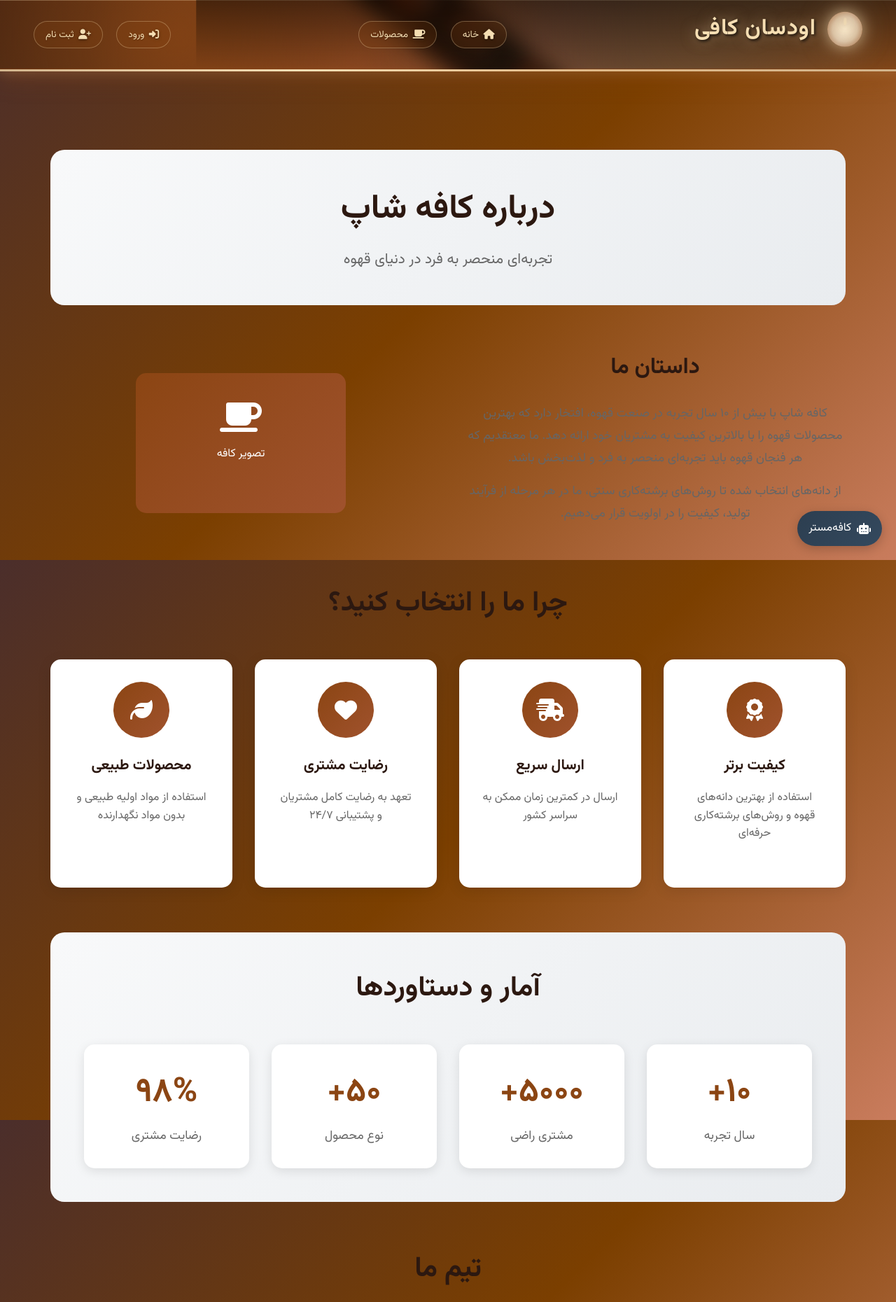
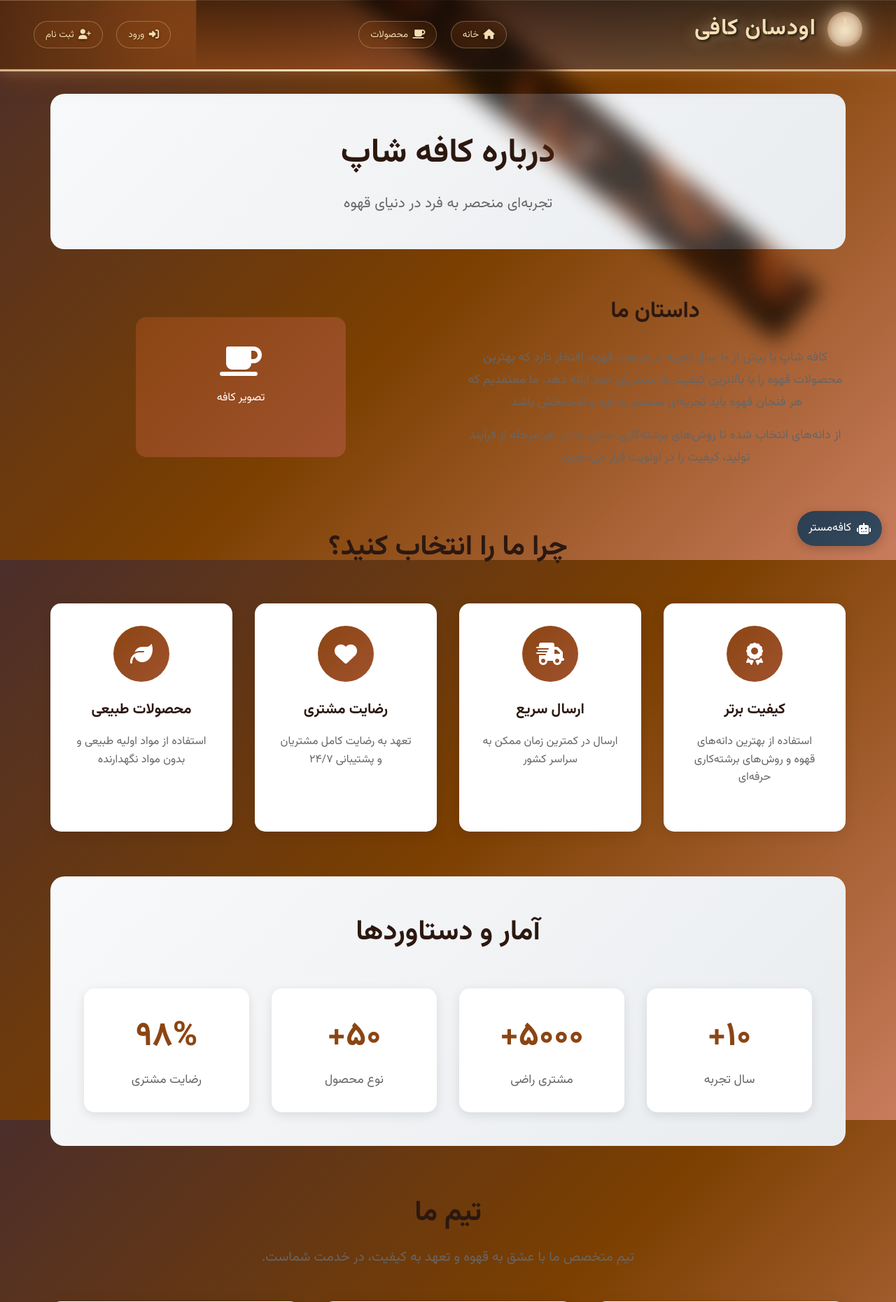
Before and after one commit to Alibagheri8813/OodsanCoffeeShop, a Django app: page /shop/about/ in a window 1280 px wide. Shown: the top 1860 px of the page at 70% size. Run offline with Django 5.2, Linux system fonts and the light colour scheme.

Commit message:
Fix navbar overflow and remove extra padding on non-home pages (#85)
Co-authored-by: Cursor Agent <cursoragent@cursor.com>

```diff
--- a/shop/static/shop/navbar-blur.css
+++ b/shop/static/shop/navbar-blur.css
@@ -9,7 +9,7 @@ body:not(.home-page) .navbar {
   justify-content: space-between;
   align-items: center;
   z-index: 99999999; /* High z-index for navbar, but still below dropdown */
-  overflow: hidden;
+  overflow: visible;
 }
 
 body:not(.home-page) .navbar::before {
@@ -325,3 +325,9 @@ body:not(.home-page) .navbar .cart-count {
     padding-top: 80px;
   }
 } */
+
+/* Remove extra gap under navbar on non-home pages */
+body:not(.home-page) .main-content {
+  padding-top: 0 !important;
+  margin-top: 0 !important;
+}
```
Also changed, not shown: 1 other file.
